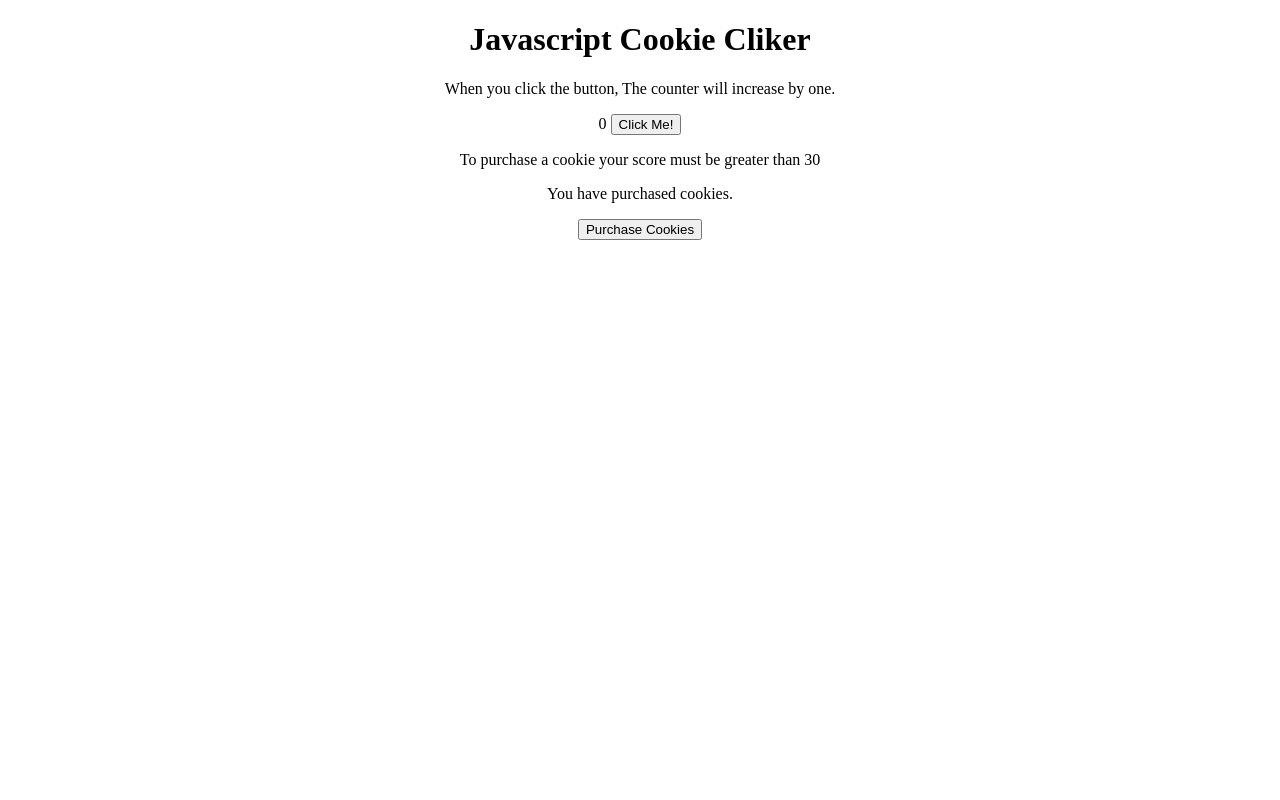
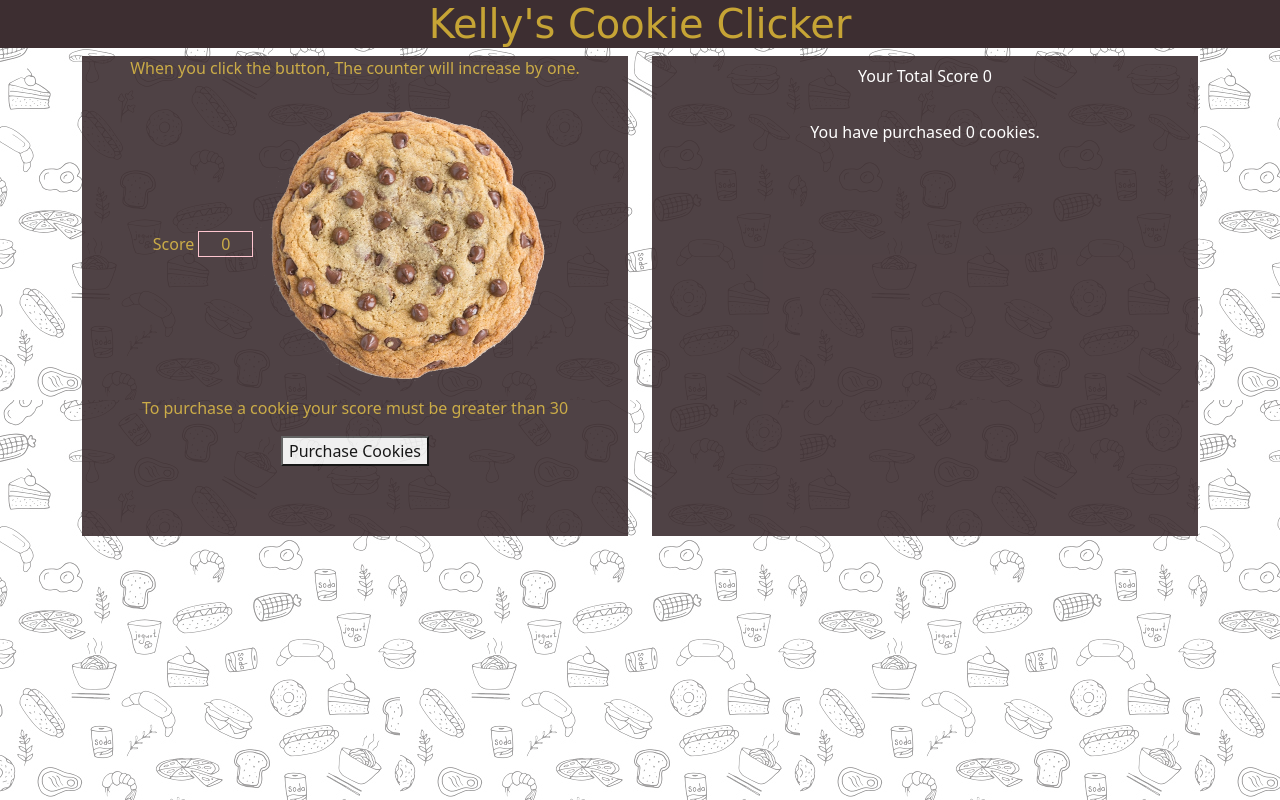
Before and after one commit to snehalasodekar/JSCookieClicker, a plain HTML site: page index.html in a window 1280 px wide. Both pictures are taken after a click on the button "Purchase Cookies". Drawn offline with nearby package versions, Linux system fonts and the light colour scheme; a web font is replaced by a local one.

Commit message:
add style to game

```diff
--- a/index.html
+++ b/index.html
@@ -5,27 +5,62 @@
         <meta charset="UTF-8" />
         <title>Javascript Cookie Cliker</title>
         <link href="https://fonts.googleapis.com/css?family=Montserrat" rel="stylesheet" />
+        <link href="https://fonts.googleapis.com/css2?family=Monoton&display=swap" rel="stylesheet">
+        <link href="https://fonts.googleapis.com/css2?family=Anton&family=Rubik+Glitch&display=swap" rel="stylesheet">
+        <link rel="stylesheet" href="https://cdn.jsdelivr.net/npm/bootstrap@5.1.3/dist/css/bootstrap.min.css" integrity="sha384-1BmE4kWBq78iYhFldvKuhfTAU6auU8tT94WrHftjDbrCEXSU1oBoqyl2QvZ6jIW3" crossorigin="anonymous">
         <link rel="stylesheet" href="./src/css/style.css" />
     </head>
     <body>
+        <header class=" mb-2">
+            <div class="p-20">
+                <h1>Kelly's Cookie Clicker</h1>
+            </div>
+        </header>
         <div class="container">
-            <header>
-                <h1>Javascript Cookie Cliker</h1>
-            </header>
-            <div class="content">
+
+            <div class="row">
+                <div class="col">
                     <section class="CookieSection">
                         <p>When you click the button, The counter will increase by one.</p>
                         <div class="actions">
-                        <label id="cookieLabel">0</label>
-                        <button type="button" id="run">Click Me!</button>
+                            <label class="">Score</label>
+                            <label id="cookieLabel">0</label> <!-- -->
+                            <img src="./src/images/cookienobg.png" id="cookie" alt="cookie"/>
                         </div>
+
+                        <p>To purchase a cookie your score must be greater than <span id="scorePurchase">30</span></p>
+                        <button type="button" id="purchase">Purchase Cookies</button>
                     </section>
+                </div>
+                <div class="col">
+                    <section class="scoreDashboard">
+                        <table class="table text-white ">
+                            <tbody>
+                                <tr> <!-- Total score -->
+                                    <td class="border-0">
+                                        <p>Your Total Score                                   <label id="scoreLabel" class="border-0">0</label></p>
+                                    </td>
+                                </tr>
+                                <!-- multiplier 2x -->
+                                <tr>
+                                    <td class="border-0">
+                                        <p>You have purchased <span id="purchaseCookie">1</span> cookies.</p>
+                                    </td>
+                                </tr>
+                                <!-- Autoclick -->
+                                <tr>
+                                    <td class="border-0">
 
-                <section>
-                    <p>To purchase a cookie your score must be greater than <span id="scorePurchase"></span></p>
-                    <p>You have purchased <span id="purchaseCookie"></span> cookies.</p>
-                    <button type="button" id="purchase">Purchase Cookies</button>
+                                    </td>
+                                </tr>
+                                <!-- Bonus -->
+                                <tr>
+                                    <td class="border-0">
 
+                                    </td>
+                                </tr>
+                            </tbody>
+                        </table>
                     </section>
                 </div>
         </div>
--- a/src/css/style.css
+++ b/src/css/style.css
@@ -1,5 +1,26 @@
 body{
     text-align: center;
-    /* background-image: url("../images/bg.png"); */
-    background-repeat: repeat-x;
+    background-image: url("../images/bkg.png");
+    background-repeat: repeat;
+    color: #c6a435;
+    font-family: ;
 }
+.container{
+    /* background-color: #3d2e31;   */
+    opacity: 0.9;
+
+   /* background-image: url("../images/paperbg.jpg");*/
+}
+#cookieLabel{
+    width: 10%;
+    border: 1px solid pink;
+}
+header{
+    background-color: #3d2e31;
+    font-family: 'Rubik Glitch', cursive;
+}
+.CookieSection,.scoreDashboard{
+    background-color: #3d2e31;
+    min-height: 30rem;
+}
+/* font-family: 'Anton', sans-serif; */
--- a/src/js/script.js
+++ b/src/js/script.js
@@ -6,22 +6,45 @@
 
 (function() {
     let labelData = document.getElementById("cookieLabel");
-    let counter = 0;
-    let score = 0;
+    let scoreLabel = document.getElementById("scoreLabel");
+    let cookieClicks = 0;
+    let multiplierVal = 0; //step 2 :variable to increase score by multiplier value
+    let val2 =0,val = 0;
         // your code here
-   document.getElementById("run").addEventListener("click",()=>{
+   document.getElementById("cookie").addEventListener("click",()=>{
+        if(multiplierVal > 0){ //
+            val2 = ++cookieClicks * multiplierVal;
+            labelData.innerHTML = val2;
+            scoreLabel.innerHTML = val2;
+            console.log("val2 = "+val2);
 
-    labelData.innerHTML = ++counter;
-    console.log("cnt = "+counter);
+        }else{ // step 1 : on click of cookie increase the score.
+            val = ++cookieClicks;
+            labelData.innerHTML = val;
+            scoreLabel.innerHTML = val;
+            console.log("val = "+val);
+        }
    });
    //Purchase cookie
    document.getElementById("purchase").addEventListener("click",()=>{
-    if(counter >= 30) {
-        document.getElementById("purchaseCookie").innerHTML = score + 1;
-        counter = counter - 30;
-        cookieLabel.innerHTML = counter;
-    }
-    document.getElementById("scorePurchase").innerHTML = 30;
+        if(cookieClicks >= 20 ){ //step 2 : on click to purchase if score is > cookieclicks reduce the score by purchase amount and allow to buy a multiplier cookie and display
+            document.getElementById("purchaseCookie").innerHTML = multiplierVal++;
+            cookieClicks = cookieClicks - 20;
+            cookieLabel.innerHTML = cookieClicks;
+        }else if(val2 >=20){
+            document.getElementById("purchaseCookie").innerHTML = multiplierVal++;
+            val2 = val2 - 20;
+            cookieLabel.innerHTML = cookieClicks;
+          }else if(val >=20) {
+            document.getElementById("purchaseCookie").innerHTML = multiplierVal++;
+            val = val - 20;
+            cookieLabel.innerHTML = cookieClicks;
+        }
+
+        document.getElementById("purchaseCookie").innerHTML = multiplierVal;
+        console.log("after click purchase cnt = "+cookieClicks);
+        console.log("after click purchase val = "+val);
+        console.log("after click purchase val2 = "+val2);
    });
 
 
```
Also changed, not shown: src/images/bg.png (deleted), src/images/bkg.png (added), src/images/cookienobg.png (added). Lines whose indentation alone changed are shown as unchanged.
